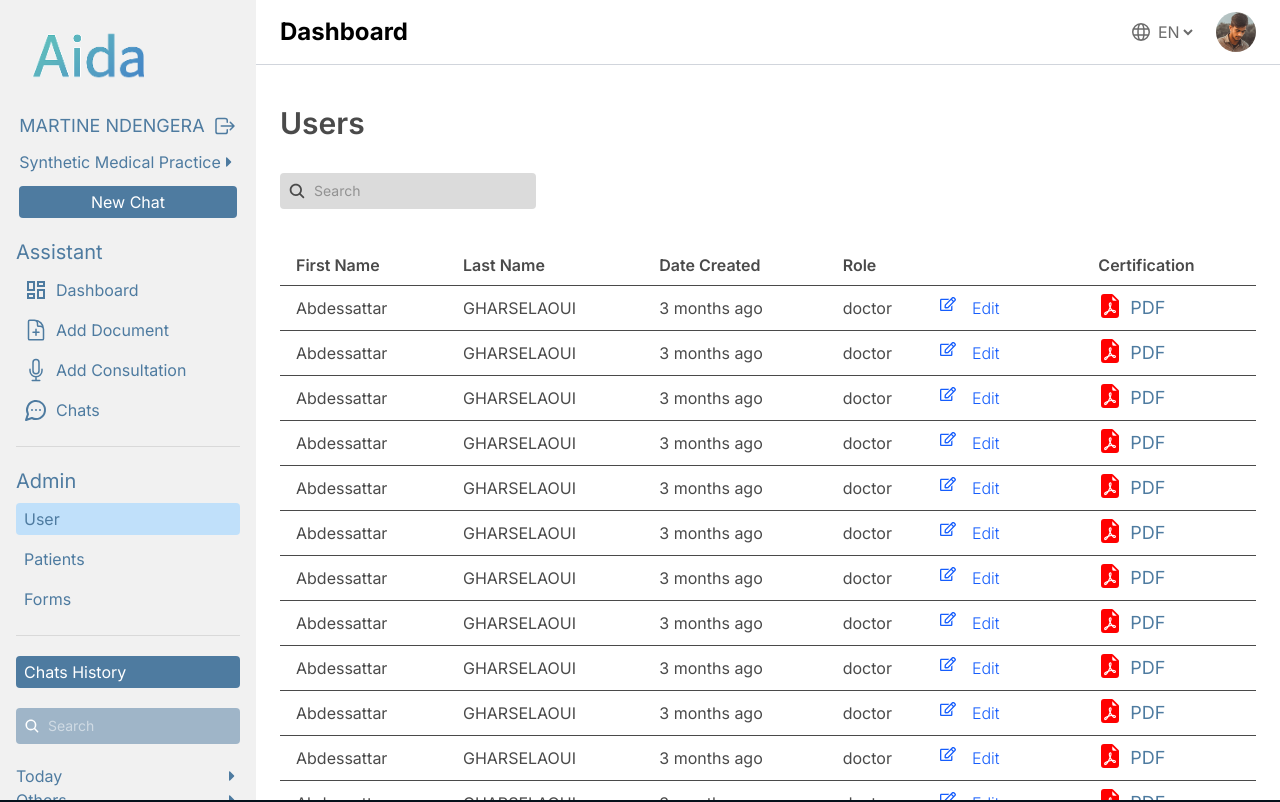
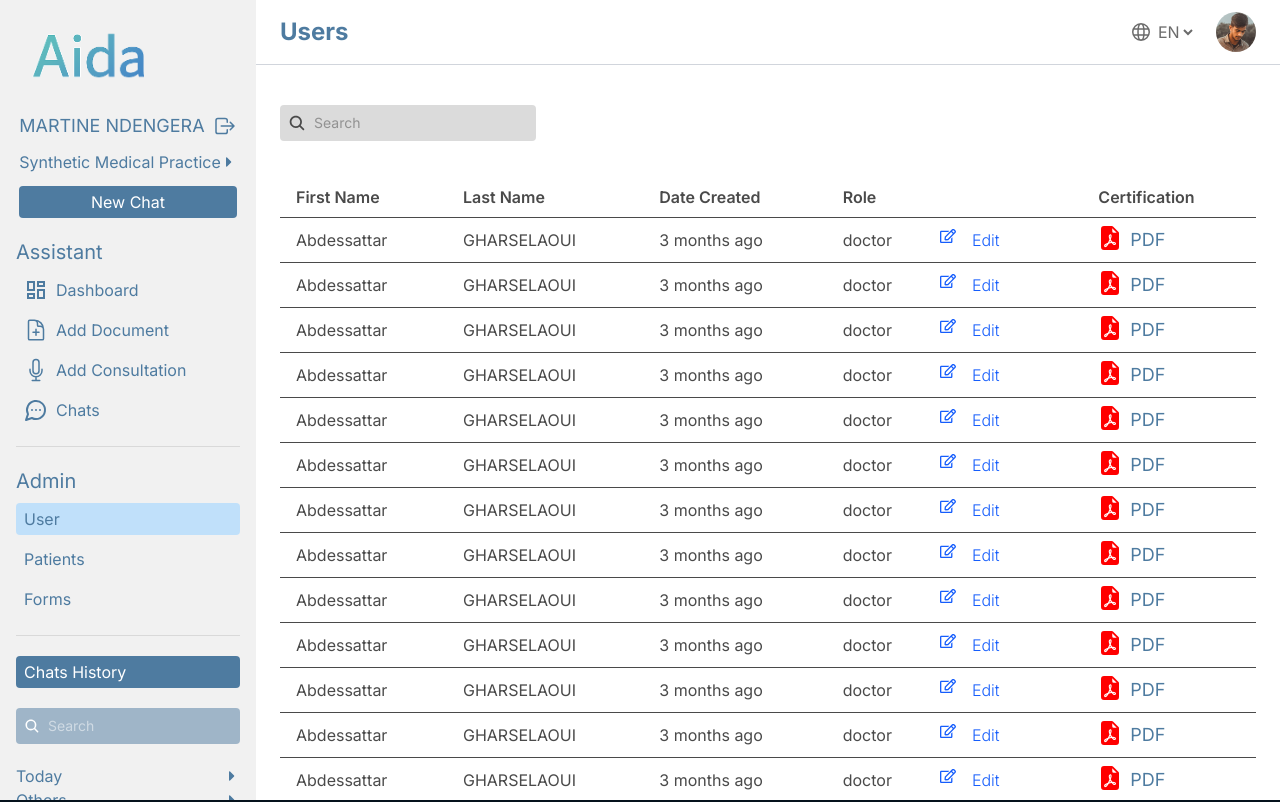
Before and after one commit to Alpha-Bytes-Department/Sixtine_AI, a React (Vite) app: page /dashboard/users in a window 1280 px wide. Shown: the top 802 px of the page. Built offline with nearby package versions, Linux system fonts and the light colour scheme.

Commit message:
fix: remove unused imports and clean up code in Users component

```diff
--- a/src/components/shared/Titlebar/Titlebar.tsx
+++ b/src/components/shared/Titlebar/Titlebar.tsx
@@ -10,10 +10,12 @@ const Titlebar = () => {
   return (
     <div className="w-full px-6 py-3 border-b mb-4 border-gray-300">
       <div className="flex justify-between items-center">
-        <p className="font-bold text-2xl">{pageTitle?pageTitle:"Dashboard"}</p>
+        <p className="font-bold text-2xl text-[#4E7BA0]">
+          {pageTitle ? pageTitle : "Dashboard"}
+        </p>
         <div className="flex gap-2 lg:gap-5 items-center">
           <div className="flex gap-1 items-center">
-            <GrLanguage  className="text-lg text-[#6B6B6B]"/>
+            <GrLanguage className="text-lg text-[#6B6B6B]" />
             <select
               value={languageStat}
               onChange={(e: React.ChangeEvent<HTMLSelectElement>) =>
--- a/src/pages/AddConsultion/AddConsultion.tsx
+++ b/src/pages/AddConsultion/AddConsultion.tsx
@@ -3,6 +3,7 @@ import { motion } from "motion/react";
 import AudioRecorder from "../../components/Consultion/AudioRecord/AudioRecord";
 import DocumentSummery from "../../components/AddDocument/DocumentSummery/DocumentSummery";
 import { FadeLoader } from "react-spinners";
+import { useStatus } from "../../providers/StatusProvider";
 // const AudioRecorderTyped = AudioRecorder as React.ComponentType<{
 //   setRecording: React.Dispatch<React.SetStateAction<boolean>>;
 // }>;
@@ -90,7 +91,8 @@ export default function AddConsultion({
     const i = Math.floor(Math.log(bytes) / Math.log(k));
     return parseFloat((bytes / Math.pow(k, i)).toFixed(2)) + " " + sizes[i];
   };
-
+const { setPageTitle } = useStatus();
+setPageTitle("Add Consultation");
   // if(loading){
   //   return (
   //     <div className="h-full w-full flex justify-center items-center">
--- a/src/pages/AddDocument/AddDocument.tsx
+++ b/src/pages/AddDocument/AddDocument.tsx
@@ -1,6 +1,7 @@
 import React, { useEffect, useRef, useState } from "react";
 import DocumentSummery from "../../components/AddDocument/DocumentSummery/DocumentSummery";
 import { FadeLoader } from "react-spinners";
+import { useStatus } from "../../providers/StatusProvider";
 
 interface FileUploaderProps {
   multiple?: boolean;
@@ -26,7 +27,8 @@ export default function AddDocument({
       },1500)
     }
   },[files])
-
+  const { setPageTitle } = useStatus();
+setPageTitle("Add Document");
   const pushFiles = (newFiles: FileList | File[]) => {
     setError(null); // Clear previous error
     const allowedExtensions = accept
--- a/src/pages/Chat/Chat.tsx
+++ b/src/pages/Chat/Chat.tsx
@@ -4,6 +4,7 @@ import { IoOptionsOutline } from "react-icons/io5";
 import { HiOutlineMicrophone } from "react-icons/hi2";
 import ChatSettings from "../ChatSettings/ChatSettings";
 import AudioRecord from "../../components/Consultion/AudioRecord/AudioRecord";
+import { useStatus } from "../../providers/StatusProvider";
 
 type Message = {
   id: number;
@@ -67,7 +68,8 @@ if(setting){
     return <ChatSettings setSetting={setSetting}/>
 }
 
-
+const { setPageTitle } = useStatus();
+setPageTitle("Chat");
 // start recording
   if(isRecording){
     return <AudioRecord setRecording={setRecording}/>
--- a/src/pages/Dashboard/DashHome.tsx
+++ b/src/pages/Dashboard/DashHome.tsx
@@ -1,4 +1,5 @@
 import { useState } from "react";
+import { useStatus } from "../../providers/StatusProvider";
 
 const DashHome = () => {
   const [selectedDisease, setSelectedDisease] = useState<string | null>(null);
@@ -144,6 +145,8 @@ const DashHome = () => {
     const isSelected = selectedDisease === segments[index]?.name;
     return isHovered || isSelected ? "scale(1.05)" : "scale(1)";
   };
+  const { setPageTitle } = useStatus();
+  setPageTitle("Dashboard");
 
   return (
     <div className="min-h-screen w-full bg-white p-3 sm:p-4 md:p-6 lg:p-8">
--- a/src/pages/Forms/Forms.tsx
+++ b/src/pages/Forms/Forms.tsx
@@ -1,6 +1,9 @@
+import { useStatus } from "../../providers/StatusProvider";
+
 const Forms = () => {
-  const handlePrint = () => window.print();
-
+    const handlePrint = () => window.print();
+  const { setPageTitle } = useStatus();
+setPageTitle("Forms");
   return (
     <div className="h-full mx-auto flex flex-col">
       <div className=" lg:p-6 print:p-0 flex-grow overflow-y-auto custom-scrollbar ">
--- a/src/pages/Users/Users.tsx
+++ b/src/pages/Users/Users.tsx
@@ -5,8 +5,11 @@ import { FiEdit3, FiCheck, FiX } from "react-icons/fi";
 import { useNavigate } from "react-router";
 import { BsFileEarmarkPdfFill } from "react-icons/bs";
 import { FaRegEdit } from "react-icons/fa";
+import { useStatus } from "../../providers/StatusProvider";
 
 const Users = () => {
+  const { setPageTitle } = useStatus();
+  setPageTitle("Users");
   const [searchTerm, setSearchTerm] = useState("");
   const [editingUser, setEditingUser] = useState<number | null>(null);
   const [editedData, setEditedData] = useState({
@@ -73,8 +76,7 @@ const Users = () => {
 
   return (
     <div className="flex-1 p-6 bg-white text-[#4A4A4A] h-full flex flex-col gap-5 ">
-      <h2 className="text-3xl font-semibold mb-3">Users</h2>
-      {/* Search Bar */}
+
       <div className="mb-4">
         <div className="flex items-center bg-[#DBDBDB] w-64 gap-2 p-2 rounded">
           <IoSearch className="text-lg" />
```
